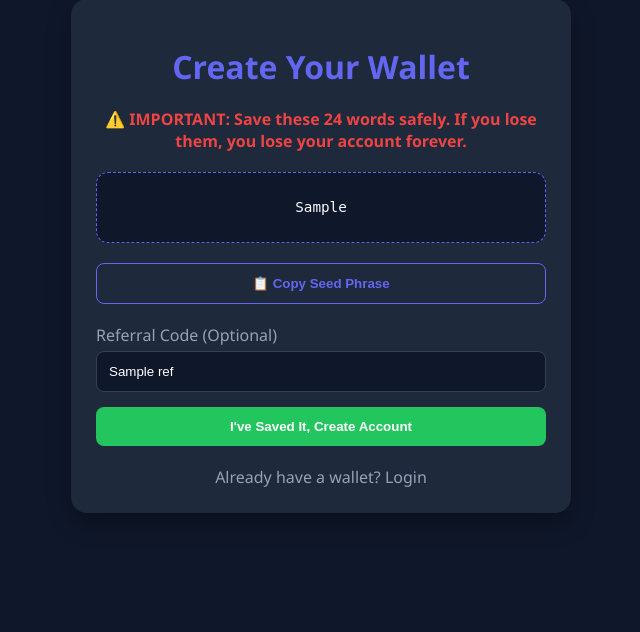
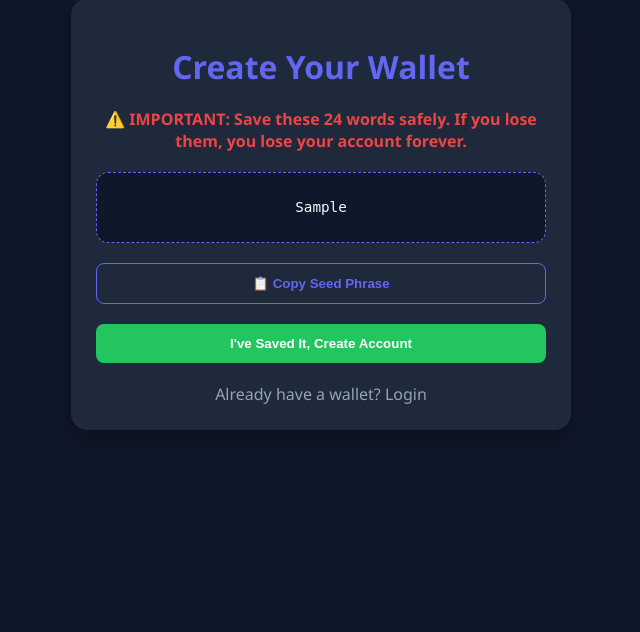
Before and after one commit to Doga210/Flexeer, a Flask app: template api/templates/register.html in a window 1280 px wide. Shown: the part 21-653 px from the top of the page, without its empty margins (319-959 px from the left). Run offline with Flask 3, Linux system fonts and the light colour scheme; the template is opened without the code that fills it: most values are stand-ins (such as "Sample title", 1, 10 or a date in 2020).

Commit message:
remove referral requirement

```diff
--- a/api/index.py
+++ b/api/index.py
@@ -39,15 +39,14 @@ def login():
 def register():
     if request.method == 'POST':
         seed_phrase = request.form.get('seed_phrase')
-        ref_by = request.form.get('ref_by')
-        if logic.register_user(seed_phrase, ref_by):
+        if logic.register_user(seed_phrase):
             flash("Account created! You can now log in using your phrase.", "success")
             return redirect(url_for('login'))
         else:
             flash("Invalid phrase or account already exists", "error")
 
     new_phrase = logic.generate_seed_phrase()
-    return render_template('register.html', seed_phrase=new_phrase, ref=request.args.get('ref', ''))
+    return render_template('register.html', seed_phrase=new_phrase)
 
 @app.route('/forgot-password')
 def forgot_password():
--- a/api/templates/register.html
+++ b/api/templates/register.html
@@ -15,10 +15,6 @@
 
     <form method="POST">
         <input type="hidden" name="seed_phrase" value="{{ seed_phrase }}">
-        <div class="form-group">
-            <label>Referral Code (Optional)</label>
-            <input type="text" name="ref_by" value="{{ ref }}">
-        </div>
         <button type="submit" style="background: var(--success);">I've Saved It, Create Account</button>
     </form>
 
```
